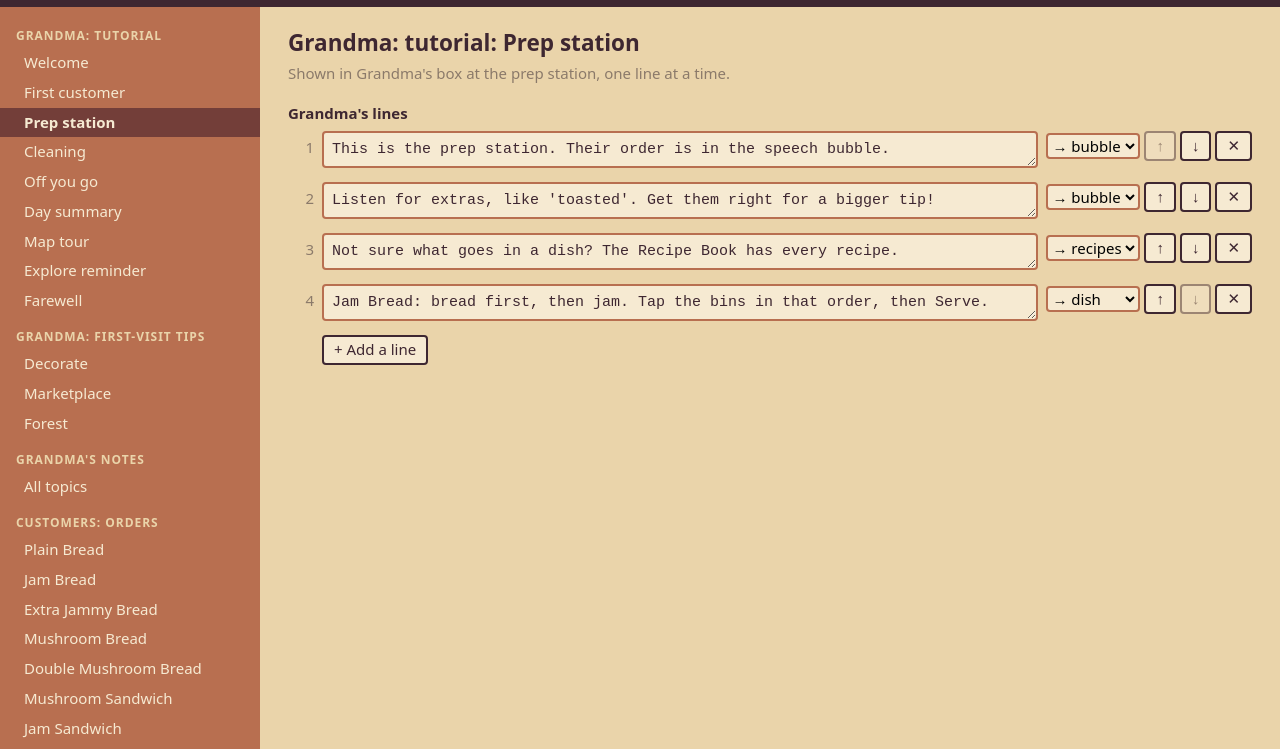
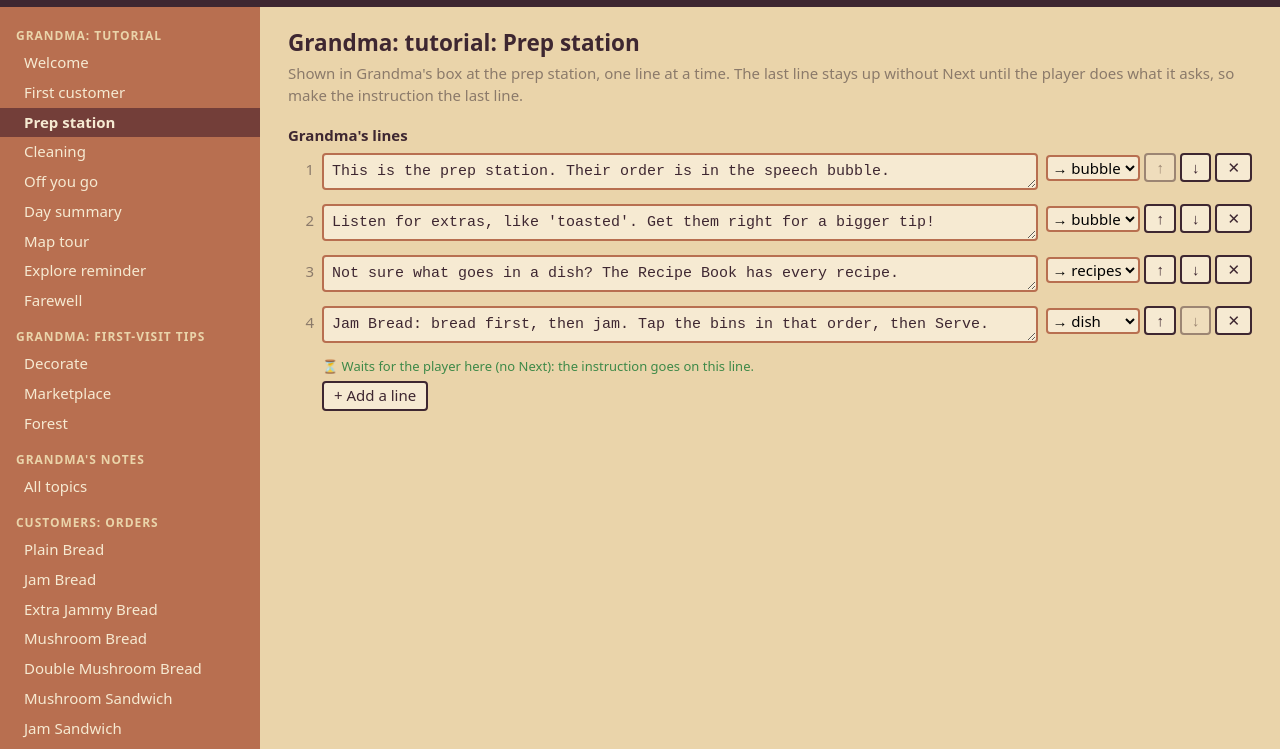
Before and after one commit to luviein/woodland-cafe, a website built with Vite: page editor.html in a window 1280 px wide. Both pictures are taken after a click on the link "Prep station". Shown: the part 51-800 px from the top of the page. Built offline with nearby package versions, Linux system fonts and the light colour scheme; files whose address does not match are found by name.

Commit message:
Text editor: explain action steps, and too-long lines block saving
Steps that wait for the player keep their LAST line up without Next, so
the editor now says so on those pages and labels that line. Which steps
wait (WAITS_FOR) moves into the shared rules for this. A line too long for
its box now stops Save like the other problems, matching the tests.

Co-Authored-By: Claude Opus 5.5 <noreply@anthropic.com>

```diff
--- a/src/data/texts/rules.ts
+++ b/src/data/texts/rules.ts
@@ -27,6 +27,28 @@ export type TutorialStep = (typeof TUTORIAL_STEPS)[number];
  */
 export const TIP_IDS = ['decorate', 'marketplace', 'forest'] as const;
 export type TipId = (typeof TIP_IDS)[number];
+
+/**
+ * How a step (or tip) ends. 'next': the player reads the lines and presses
+ * Next. 'action': the LAST line stays up, without Next, until the player does
+ * the thing it asks (so the last line should be the instruction).
+ */
+export type WaitsFor = 'next' | 'action';
+
+export const WAITS_FOR: Record<TutorialStep | TipId, WaitsFor> = {
+  intro: 'next',
+  takeOrder: 'action',
+  prep: 'action',
+  clean: 'action',
+  freePlay: 'next',
+  summary: 'action',
+  map: 'next',
+  explore: 'action',
+  farewell: 'next',
+  decorate: 'next',
+  marketplace: 'next',
+  forest: 'next',
+};
 
 /**
  * What each step's (or tip's) arrow may point at, by name. The scene showing
--- a/src/editor/editor.css
+++ b/src/editor/editor.css
@@ -163,3 +163,9 @@ main .about {
 .add {
   margin-left: 34px;
 }
+.row .waits {
+  grid-column: 2;
+  color: var(--green);
+  font-size: 13px;
+  margin-top: -2px;
+}
--- a/src/editor/main.ts
+++ b/src/editor/main.ts
@@ -7,6 +7,7 @@ import {
   grandmaProblems,
   TIP_IDS,
   TUTORIAL_STEPS,
+  WAITS_FOR,
   type CustomerTexts,
   type GrandmaTexts,
   type TextLine,
@@ -78,7 +79,11 @@ function pages(): Page[] {
       id: `tutorial.${step}`,
       group: 'Grandma: tutorial',
       label: STEP_LABELS[step],
-      about: `Shown in ${STEP_FIT[step].where}, one line at a time.`,
+      about:
+        `Shown in ${STEP_FIT[step].where}, one line at a time.` +
+        (WAITS_FOR[step] === 'action'
+          ? ' The last line stays up without Next until the player does what it asks, so make the instruction the last line.'
+          : ''),
       build: (into) => into.append(grandmaLines(step, grandma.tutorial[step])),
       tooLong: () => stepTooLong(step, grandma.tutorial[step]),
     });
@@ -231,7 +236,10 @@ function grandmaLines(key: TutorialStep | TipId, lines: TextLine[]): HTMLElement
       tools.push(pick);
     }
     tools.push(...rowTools(lines, i));
-    group.append(row(i, line.text, STEP_FIT[key], (v) => (line.text = v), tools));
+    const waits = WAITS_FOR[key] === 'action' && i === lines.length - 1;
+    const r = row(i, line.text, STEP_FIT[key], (v) => (line.text = v), tools);
+    if (waits) r.append(el('div', { className: 'waits' }, '⏳ Waits for the player here (no Next): the instruction goes on this line.'));
+    group.append(r);
   });
   group.append(el('button', { className: 'add', onclick: () => (lines.push({ text: '' }), changed(true)) }, '+ Add a line'));
   return group;
@@ -287,8 +295,32 @@ const nav = el('nav');
 const main = el('main');
 let current = 'tutorial.intro';
 
+/** Everything that stops a save: the game's rules, plus any line too long for where it's shown (the tests check that too). */
 function problems(): string[] {
-  return [...grandmaProblems(grandma), ...customerProblems(customers)];
+  return [...grandmaProblems(grandma), ...customerProblems(customers), ...tooLongProblems()];
+}
+
+function tooLongProblems(): string[] {
+  const found: string[] = [];
+  const check = (where: string, text: string, fit: Fit) => {
+    const w = fitWarning(text, fit);
+    if (w) found.push(`${where}: ${w}`);
+  };
+  for (const step of TUTORIAL_STEPS) grandma.tutorial[step].forEach((l, i) => check(`${STEP_LABELS[step]}, line ${i + 1}`, l.text, STEP_FIT[step]));
+  for (const tip of TIP_IDS) grandma.tips[tip].forEach((l, i) => check(`${TIP_LABELS[tip]} tip, line ${i + 1}`, l.text, STEP_FIT[tip]));
+  grandma.notes.forEach((n) => {
+    const w = notesPageWarning(n.lines);
+    if (w) found.push(`Notes "${n.title}": ${w}`);
+  });
+  const customerLines = [
+    ...Object.entries(customers.recipes).flatMap(([id, l]) => [...l.direct, ...l.hint].map((t) => [`Order "${id}"`, t])),
+    ...Object.entries(customers.modifiers).flatMap(([id, l]) => [...l.direct, ...l.hint].map((t) => [`Extra "${id}"`, t])),
+    ...customers.doubleOrder.direct.map((t) => ['Double order', t]),
+    ...Object.entries(customers.reactions).flatMap(([mood, l]) => l.map((t) => [`Reactions "${mood}"`, t])),
+    ...customers.gaveUp.map((t) => ['Gave up', t]),
+  ];
+  for (const [where, text] of customerLines) check(where, text, FITS.bubble);
+  return found;
 }
 
 function unsaved(): FileName[] {
```
Also changed, not shown: src/data/tutorial.ts (+2 -16 lines), README.md.
